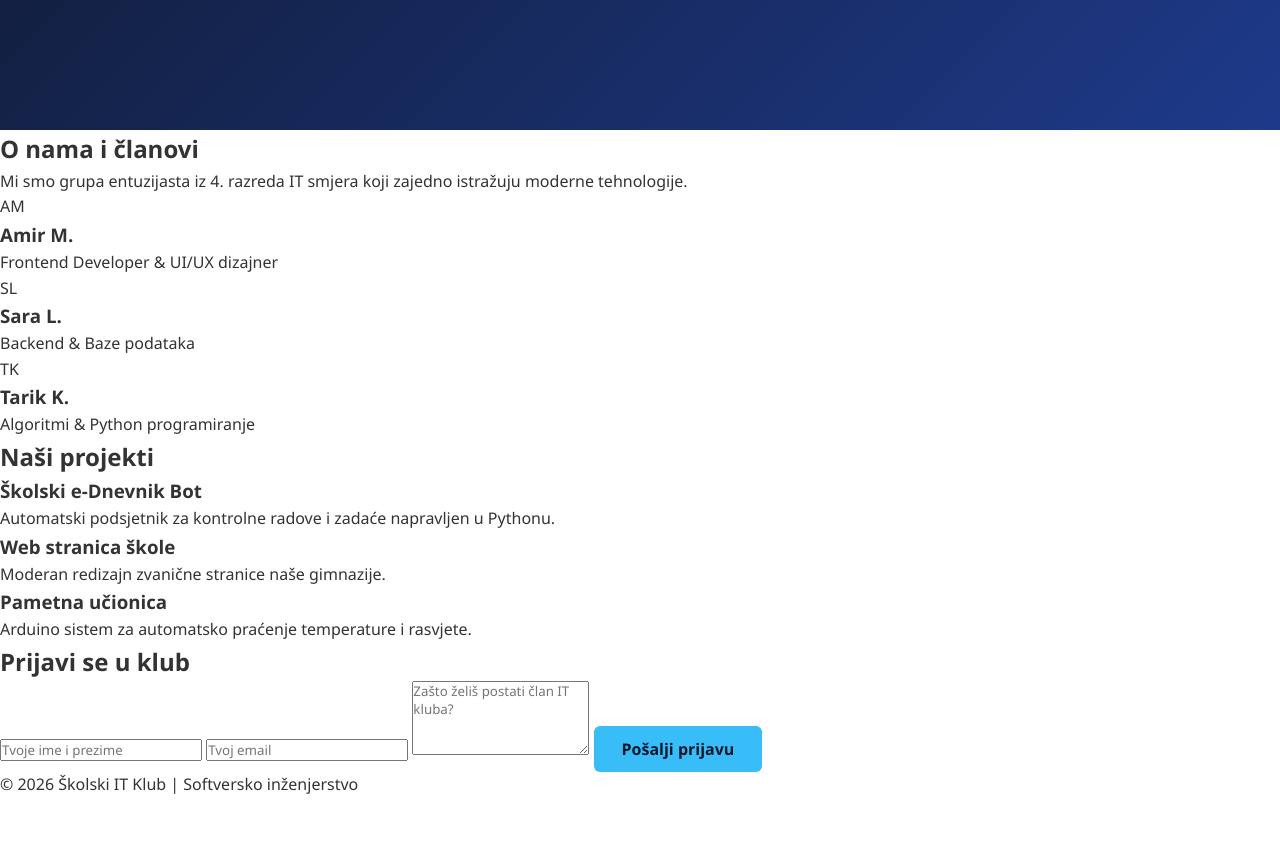
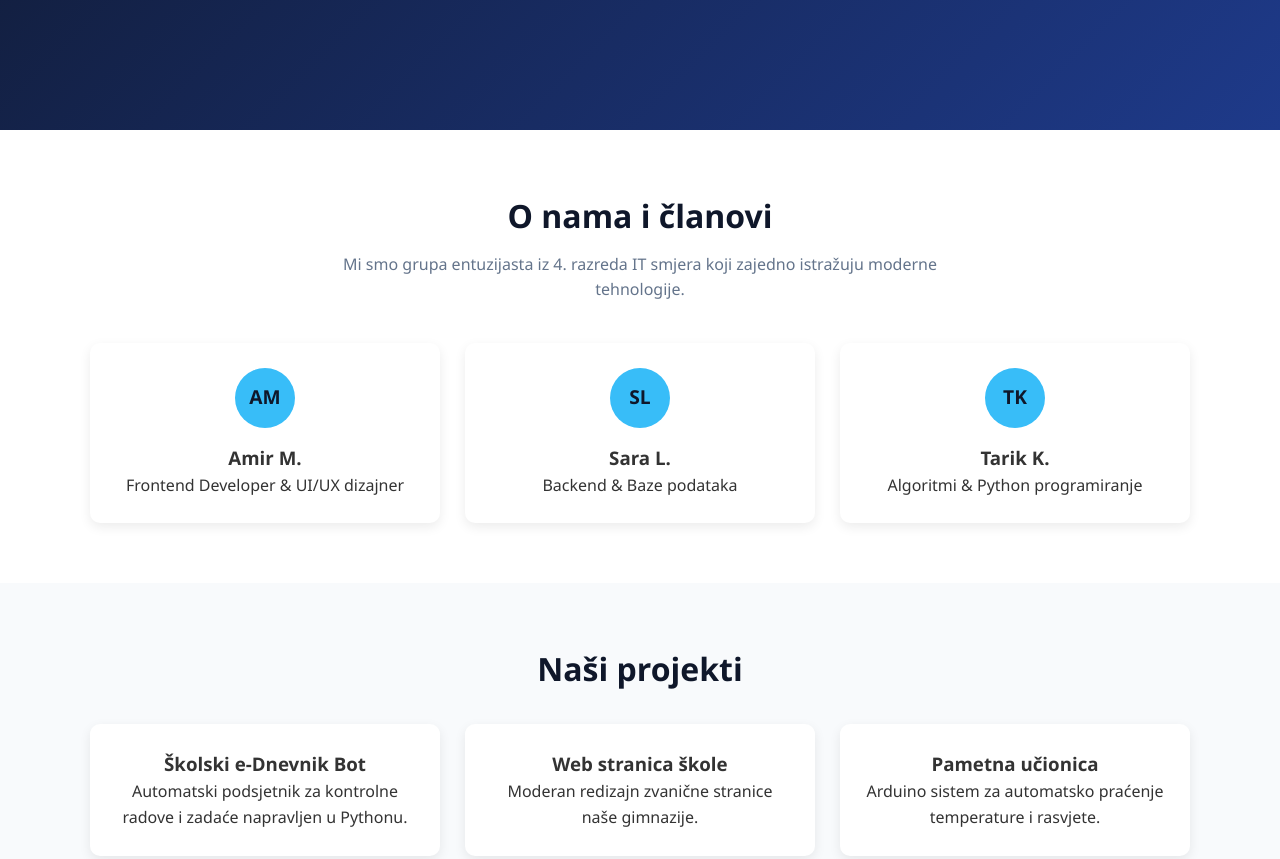
Before and after one commit to mirzamadzak-spec/-kolski-IT-klub-Coding-Club, a plain HTML site: page index.html in a window 1280 px wide. Shown: the part 540-1399 px from the top of the page. Before the commit the page ends 1338 px from the top, so only its background shows below. Drawn offline with Linux system fonts and the light colour scheme.

Commit message:
Stilizovane sekcije, kartice projekata, forma i footer

```diff
--- a/style.css
+++ b/style.css
@@ -86,3 +86,85 @@ body {
 .btn:hover {
     background: #7dd3fc;
 }
+.section {
+    padding: 60px 5%;
+    text-align: center;
+}
+
+.bg-light {
+    background: #f8fafc;
+}
+
+.section h2 {
+    font-size: 2rem;
+    margin-bottom: 10px;
+    color: #0f172a;
+}
+
+.section-desc {
+    max-width: 600px;
+    margin: 0 auto 40px;
+    color: #64748b;
+}
+
+.grid-container {
+    display: grid;
+    grid-template-columns: repeat(3, 1fr);
+    gap: 25px;
+    max-width: 1100px;
+    margin: 30px auto 0;
+}
+
+.card {
+    background: #fff;
+    padding: 25px;
+    border-radius: 10px;
+    box-shadow: 0 4px 12px rgba(0,0,0,0.08);
+    transition: transform 0.2s;
+}
+
+.card:hover {
+    transform: translateY(-5px);
+}
+
+.avatar {
+    width: 60px;
+    height: 60px;
+    background: #38bdf8;
+    color: #0f172a;
+    font-weight: bold;
+    border-radius: 50%;
+    display: flex;
+    align-items: center;
+    justify-content: center;
+    margin: 0 auto 15px;
+    font-size: 1.2rem;
+}
+
+.contact-form {
+    max-width: 500px;
+    margin: 30px auto 0;
+    display: flex;
+    flex-direction: column;
+    gap: 15px;
+}
+
+.contact-form input, .contact-form textarea {
+    padding: 12px;
+    border: 1px solid #cbd5e1;
+    border-radius: 6px;
+    font-size: 1rem;
+}
+
+.form-feedback {
+    font-weight: bold;
+    margin-top: 10px;
+}
+
+footer {
+    background: #1e293b;
+    color: #cbd5e1;
+    text-align: center;
+    padding: 20px;
+    margin-top: 40px;
+}
```
